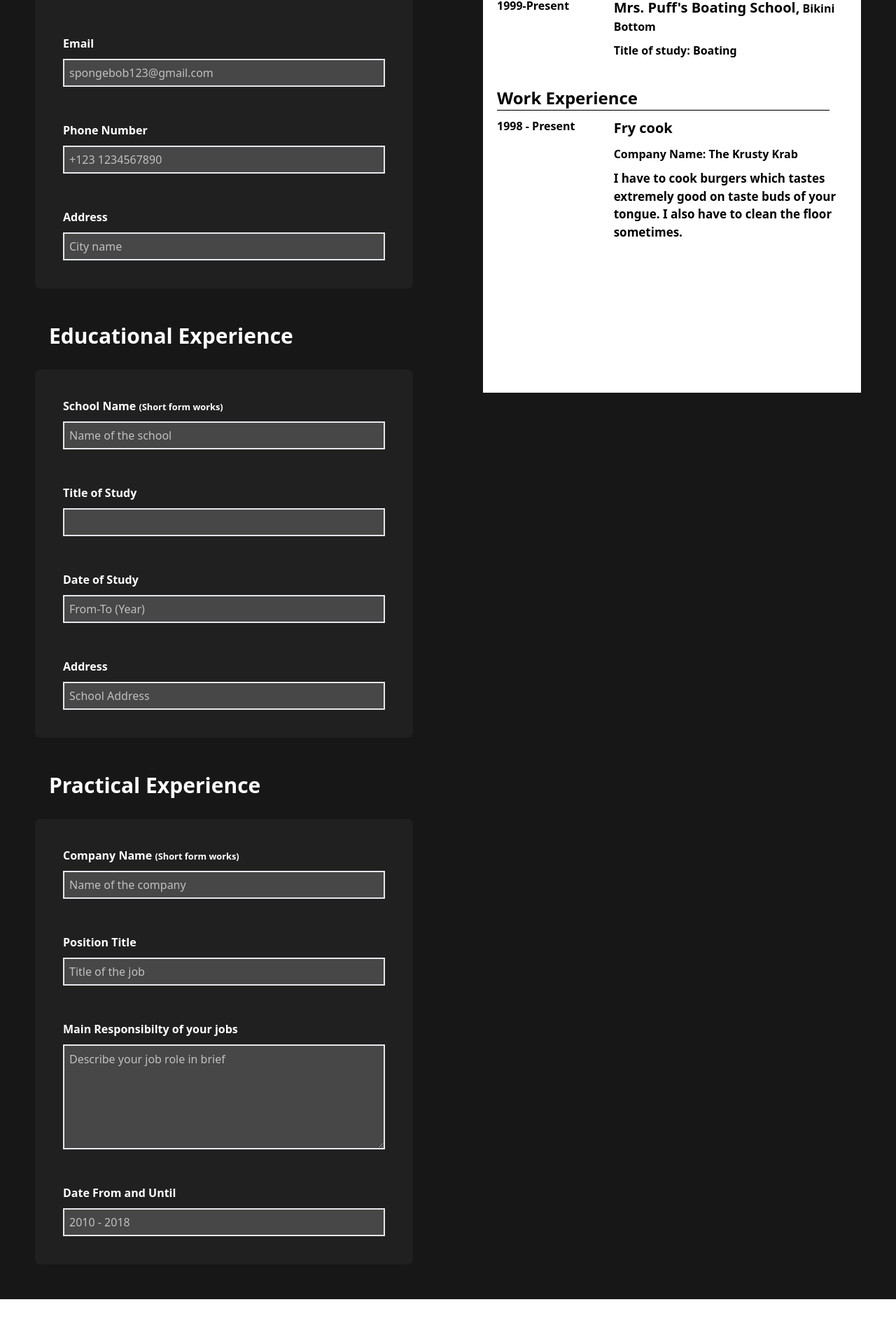
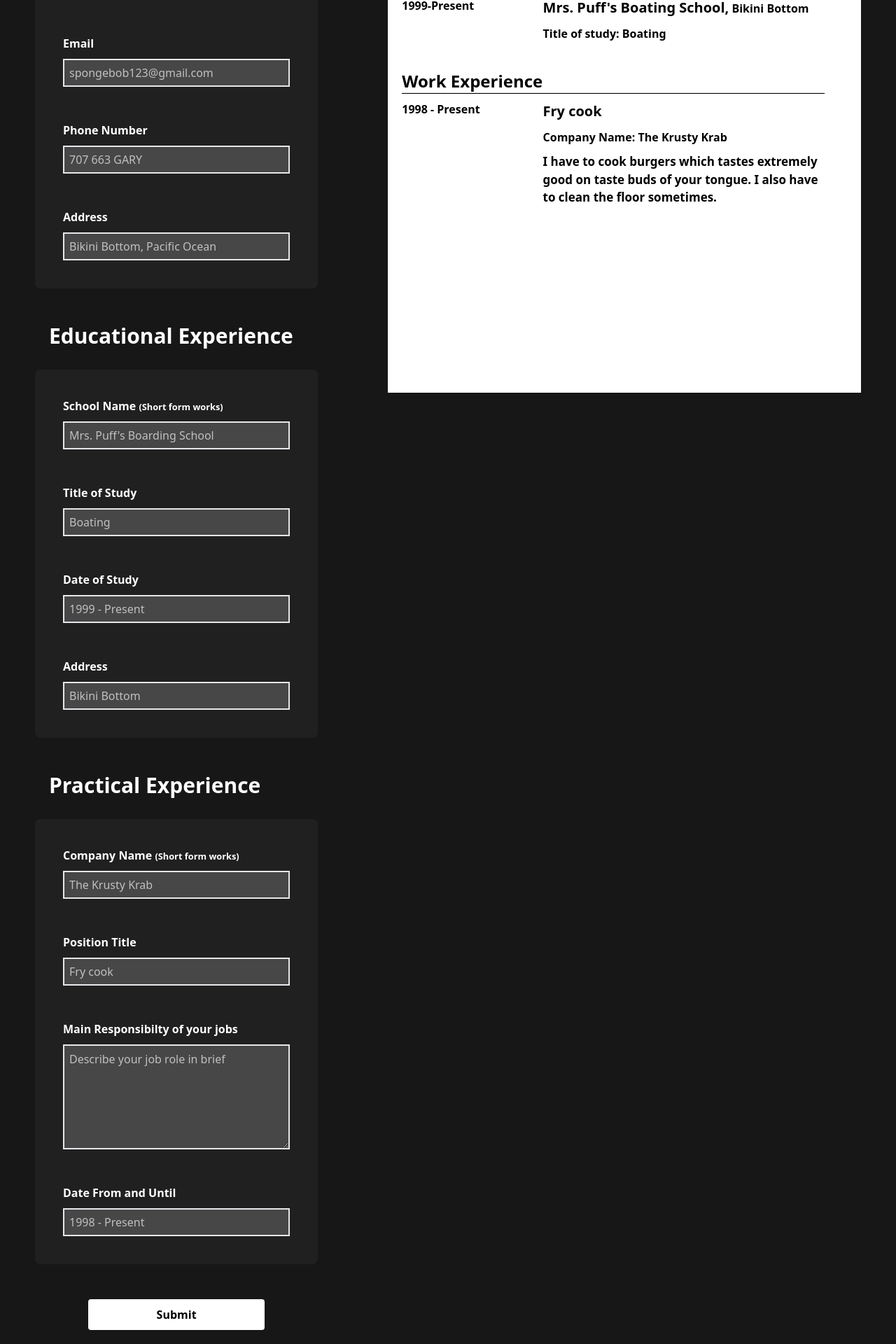
Before and after one commit to High-Banana/CV-application, a React (Vite) app: page / in a window 1280 px wide. Shown: the part 354-2274 px from the top of the page at 70% size. Before the commit the page ends 2210 px from the top, so only its background shows below. Built offline with nearby package versions, Linux system fonts and the light colour scheme.

Commit message:
Add buttons to submit, print and edit and change placeholders for some input fields

```diff
--- a/src/App.jsx
+++ b/src/App.jsx
@@ -9,8 +9,8 @@ export default function App() {
     fullName: "Spongebob Squarepants",
     birthDate: "July 14th, 1986",
     email: "spongebob123@gmail.com",
-    phoneNumber: "707 663-GARY",
-    address: "Bikini Bottom",
+    phoneNumber: "707 663 GARY",
+    address: "Bikini Bottom, Pacific Ocean",
     schoolName: "Mrs. Puff's Boating School",
     studyTitle: "Boating",
     studyDate: "1999-Present",
@@ -21,16 +21,45 @@ export default function App() {
       "I have to cook burgers which tastes extremely good on taste buds of your tongue. I also have to clean the floor sometimes.",
     jobDate: "1998 - Present",
   });
+  const [cv, showCv] = useState(false);
   return (
-    <div className="grid grid-cols-2 min-h-screen min-w-full bg-[#171717]">
-      <div className="left-side">
-        <General getGeneralInfo={setInfo} generalInfo={info} />
-        <Educational getGeneralInfo={setInfo} generalInfo={info} />
-        <Practical getGeneralInfo={setInfo} generalInfo={info} />
-      </div>
-      <div className="right-side">
-        <CVPage person={info} />
-      </div>
-    </div>
+    <>
+      {!cv ? (
+        <div className="grid grid-cols-[1.3fr_2fr] min-h-screen min-w-full bg-[#171717]">
+          <div className="left-side">
+            {!cv && <General getGeneralInfo={setInfo} generalInfo={info} />}
+            {!cv && <Educational getGeneralInfo={setInfo} generalInfo={info} />}
+            {!cv && <Practical getGeneralInfo={setInfo} generalInfo={info} />}
+          </div>
+          <div className="right-side my-[115px] mx-[50px]">
+            <CVPage person={info} />
+          </div>
+          <button
+            onClick={() => showCv(!cv)}
+            className="bg-white text-black w-1/2 m-auto py-[10px] mb-[30px] font-bold rounded transition-[0.3s] hover:scale-105 hover:bg-slate-100"
+          >
+            Submit
+          </button>
+        </div>
+      ) : (
+        <>
+          <CVPage person={info} />
+          <button
+            onClick={() => {
+              window.print();
+            }}
+            className="bg-black text-white absolute w-[100px] right-[40px] bottom-[20px] m-auto py-[10px] mb-[30px] font-bold rounded transition-[0.3s] hover:scale-105 hover:bg-gray-800 print:hidden"
+          >
+            Print
+          </button>
+          <button
+            onClick={() => showCv(!cv)}
+            className="bg-black text-white absolute w-[100px] left-[40px] bottom-[20px] m-auto py-[10px] mb-[30px] font-bold rounded transition-[0.3s] hover:scale-105 hover:bg-gray-800 print:hidden"
+          >
+            Edit
+          </button>
+        </>
+      )}
+    </>
   );
 }
--- a/src/components/CVPage.jsx
+++ b/src/components/CVPage.jsx
@@ -1,11 +1,10 @@
 /* eslint-disable react/prop-types */
 export default function CVPage({ person }) {
   return (
-    <div className="bg-white col-start-2 min-h-screen my-[115px] mx-[50px] sticky top-[10px]">
-      {/* <h1 className="font-bold text-2xl">General Information</h1> */}
+    <div className="bg-white col-start-2 min-h-screen sticky top-[10px]">
       <div className="general-information">
         <h1 className="font-bold text-3xl p-[20px] tracking-tight">{person.fullName}</h1>
-        <div className="gap-[7px] items-start p-[20px] grid grid-cols-[1fr_2fr]">
+        <div className="gap-[7px] items-start p-[20px] grid grid-cols-[1fr_2fr] w-[95%]">
           <div className="flex gap-[4px] justify-start items-center">
             <i className="fa-solid fa-envelope my-auto"></i>
             <h1>{person.birthDate}</h1>
@@ -27,7 +26,7 @@ export default function CVPage({ person }) {
       <div className="educational-information p-[20px]">
         <h1 className="text-2xl font-bold">EDUCATION</h1>
         <hr className="bg-black h-[2px] w-[95%] mb-[10px]"></hr>
-        <div className="grid grid-cols-[1.5fr_3fr]">
+        <div className="grid grid-cols-[1.5fr_3fr] w-[95%]">
           <h1 className="font-bold">{person.studyDate}</h1>
           <div className="flex gap-[10px] items-start flex-col">
             <h1 className="font-bold">
@@ -43,7 +42,7 @@ export default function CVPage({ person }) {
         <div className="practical-information p-[20px]">
           <h1 className="font-bold text-2xl">Work Experience</h1>
           <hr className="bg-black h-[2px] w-[95%] mb-[10px]"></hr>
-          <div className="grid grid-cols-[1.5fr_3fr]">
+          <div className="grid grid-cols-[1.5fr_3fr] w-[95%]">
             <h1 className="font-bold">{person.jobDate}</h1>
             <div className="flex flex-col gap-[10px] items-start">
               <h1 className="font-bold text-[20px]">{person.jobPosition}</h1>
@@ -53,9 +52,6 @@ export default function CVPage({ person }) {
               </h1>
               <p className="text-[17px] font-semibold">{person.jobDescription}</p>
             </div>
-            <div className="flex gap-[4px] justify-start items-center"></div>
-            <div className="flex gap-[4px] justify-start items-center"></div>
-            <div className="flex gap-[4px] justify-start items-center"></div>
           </div>
         </div>
       </div>
--- a/src/components/Educational.jsx
+++ b/src/components/Educational.jsx
@@ -11,7 +11,7 @@ export default function Educational({ getGeneralInfo, generalInfo }) {
             </label>
             <input
               type="text"
-              placeholder="Name of the school"
+              placeholder="Mrs. Puff's Boarding School"
               id="schoolName"
               onChange={(event) => getGeneralInfo({ ...generalInfo, schoolName: event.target.value })}
               className="border-2 bg-[#474747] text-white h-[40px] p-[7px] placeholder:text-[#c0c0c0]"
@@ -24,6 +24,7 @@ export default function Educational({ getGeneralInfo, generalInfo }) {
             <input
               type="text"
               id="studyTitle"
+              placeholder="Boating"
               onChange={(event) => getGeneralInfo({ ...generalInfo, studyTitle: event.target.value })}
               className="border-2 bg-[#474747] text-white h-[40px] p-[7px] placeholder:text-[#c0c0c0]"
             ></input>
@@ -34,7 +35,7 @@ export default function Educational({ getGeneralInfo, generalInfo }) {
             </label>
             <input
               type="text"
-              placeholder="From-To (Year)"
+              placeholder="1999 - Present"
               id="studyDate"
               onChange={(event) => getGeneralInfo({ ...generalInfo, studyDate: event.target.value })}
               className="border-2 bg-[#474747] text-white h-[40px] p-[7px] placeholder:text-[#c0c0c0]"
@@ -46,7 +47,7 @@ export default function Educational({ getGeneralInfo, generalInfo }) {
             </label>
             <input
               type="text"
-              placeholder="School Address"
+              placeholder="Bikini Bottom"
               id="schoolAddress"
               onChange={(event) => getGeneralInfo({ ...generalInfo, schoolAddress: event.target.value })}
               className="border-2 bg-[#474747] text-white h-[40px] p-[7px] placeholder:text-[#c0c0c0]"
--- a/src/components/General.jsx
+++ b/src/components/General.jsx
@@ -48,7 +48,7 @@ export default function General({ getGeneralInfo, generalInfo }) {
             </label>
             <input
               type="tel"
-              placeholder="+123 1234567890"
+              placeholder="707 663 GARY"
               pattern="[0-9]{3}-[0-9]{3}-[A-Z]{4}"
               id="phone"
               autoComplete="off"
@@ -63,7 +63,7 @@ export default function General({ getGeneralInfo, generalInfo }) {
             </label>
             <input
               type="text"
-              placeholder="City name"
+              placeholder="Bikini Bottom, Pacific Ocean"
               id="address"
               autoComplete="off"
               onChange={(event) => getGeneralInfo({ ...generalInfo, address: event.target.value })}
--- a/src/components/Practical.jsx
+++ b/src/components/Practical.jsx
@@ -11,7 +11,7 @@ export default function Practical({ getGeneralInfo, generalInfo }) {
             </label>
             <input
               type="text"
-              placeholder="Name of the company"
+              placeholder="The Krusty Krab"
               id="companyName"
               onChange={(event) => getGeneralInfo({ ...generalInfo, companyName: event.target.value })}
               className="border-2 bg-[#474747] text-white h-[40px] p-[7px] placeholder:text-[#c0c0c0]"
@@ -23,7 +23,7 @@ export default function Practical({ getGeneralInfo, generalInfo }) {
             </label>
             <input
               type="text"
-              placeholder="Title of the job"
+              placeholder="Fry cook"
               id="positionTitle"
               onChange={(event) => getGeneralInfo({ ...generalInfo, jobPosition: event.target.value })}
               className="border-2 bg-[#474747] text-white h-[40px] p-[7px] placeholder:text-[#c0c0c0]"
@@ -47,7 +47,7 @@ export default function Practical({ getGeneralInfo, generalInfo }) {
             </label>
             <input
               type="text"
-              placeholder="2010 - 2018"
+              placeholder="1998 - Present"
               id="jobDate"
               onChange={(event) => getGeneralInfo({ ...generalInfo, jobDate: event.target.value })}
               className="border-2 bg-[#474747] text-white h-[40px] p-[7px] placeholder:text-[#c0c0c0]"
```
